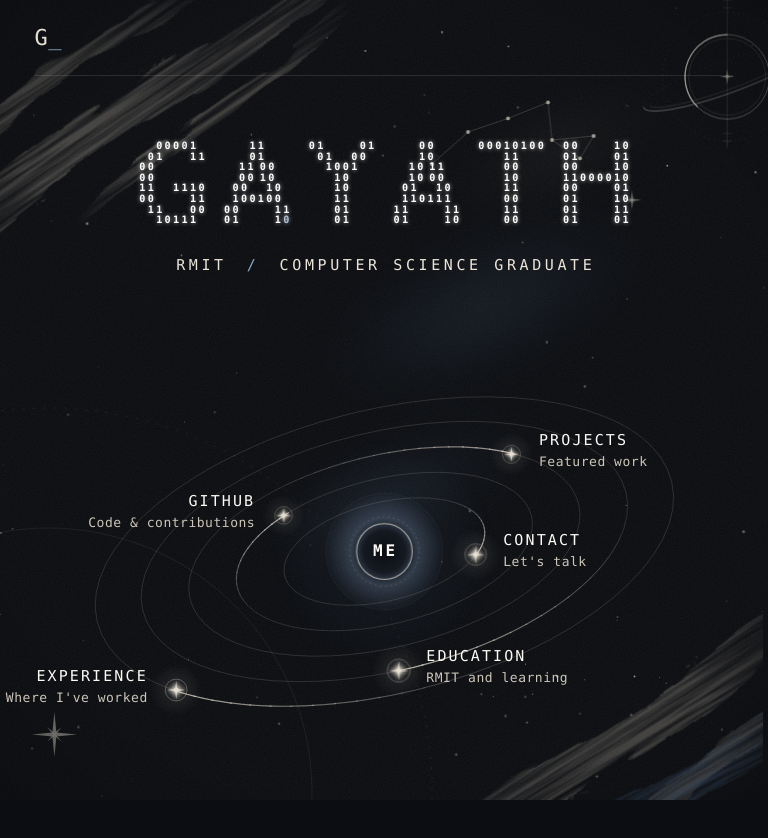
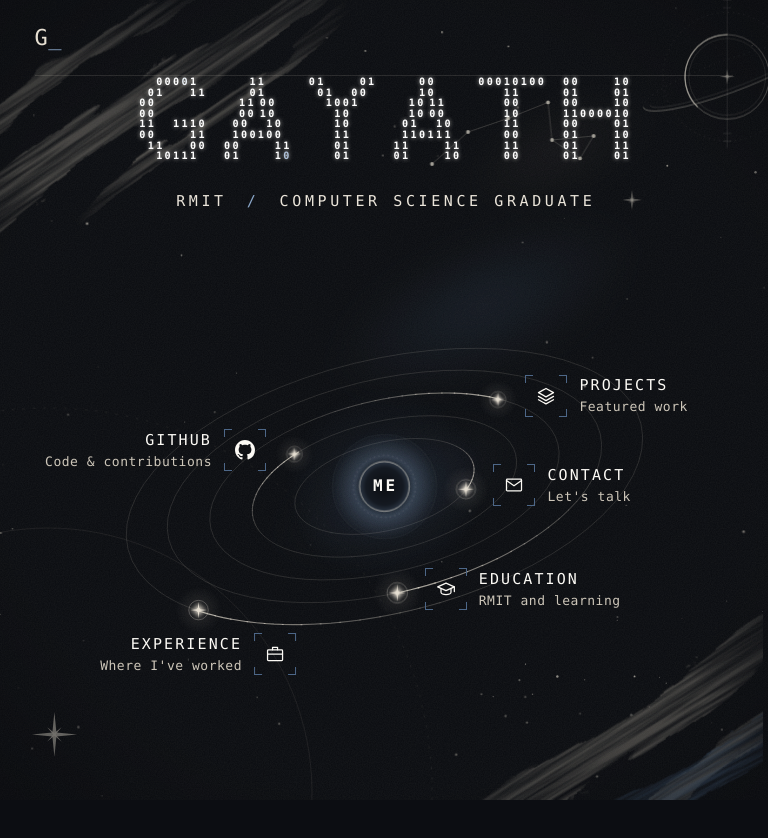
Before and after one commit to AEX8/portfolio, an Astro site: page / in a window 768 px wide. After the commit the page ends 812 px from the top, so only its background shows below. Built offline with nearby package versions, Linux system fonts and the light colour scheme; Astro itself is replaced by a stand-in of ours.

Commit message:
fix(home): stacked layout and planet icons on upright tablets

```diff
--- a/src/components/orbit/OrbitNav.astro
+++ b/src/components/orbit/OrbitNav.astro
@@ -297,7 +297,8 @@ const f = (n: number) => n.toFixed(1);
     aspect-ratio: 900 / 560;
   }
 
-  @media (max-width: 900px) {
+  /* Stacked layout (small screens and upright tablets) */
+  @media (max-width: 900px), (orientation: portrait) and (max-width: 1100px) {
     .orbit {
       width: 112%;
     }
@@ -620,6 +621,32 @@ const f = (n: number) => n.toFixed(1);
     }
   }
 
+  /* Tablets: the stacked layout has room for the icons again, a little smaller */
+  @media (min-width: 641px) and (max-width: 900px), (min-width: 641px) and (orientation: portrait) and (max-width: 1100px) {
+    .orbit {
+      width: 100%;
+    }
+
+    /* Experience is close to the left edge, so its label hangs below the planet */
+    .node[data-node='experience'] .label {
+      right: auto;
+      left: 50%;
+      top: 22px;
+      transform: translateX(-50%);
+    }
+
+    .icon {
+      display: grid;
+      width: 42px;
+      height: 42px;
+    }
+
+    .icon svg {
+      width: 20px;
+      height: 20px;
+    }
+  }
+
   /* Phones: titles only, centred under each planet */
   @media (max-width: 640px) {
     .node[data-side] .label {
--- a/src/pages/index.astro
+++ b/src/pages/index.astro
@@ -85,8 +85,8 @@ import OrbitNav from '../components/orbit/OrbitNav.astro';
     }
   }
 
-  /* Stack on smaller screens */
-  @media (max-width: 900px) {
+  /* Stack on smaller screens and on tablets held upright */
+  @media (max-width: 900px), (orientation: portrait) and (max-width: 1100px) {
     .hero {
       grid-template-columns: 1fr;
       align-content: start;
@@ -94,8 +94,17 @@ import OrbitNav from '../components/orbit/OrbitNav.astro';
     }
   }
 
+  /* Upright tablets are tall, so centre the stack instead of leaving space at the bottom */
+  @media (min-width: 641px) and (orientation: portrait) and (max-width: 1100px) {
+    .hero {
+      align-content: center;
+      padding-top: 0;
+      gap: 56px;
+    }
+  }
+
   /* Stacked: name and role line centred above the solar system */
-  @media (max-width: 900px) {
+  @media (max-width: 900px), (orientation: portrait) and (max-width: 1100px) {
     .intro {
       display: flex;
       flex-direction: column;
```
